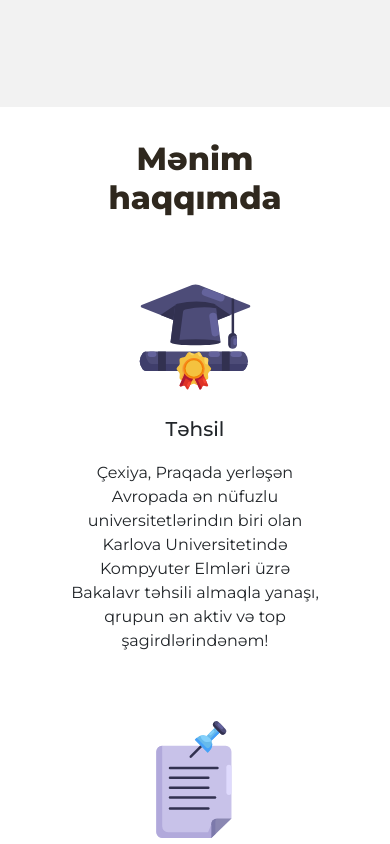
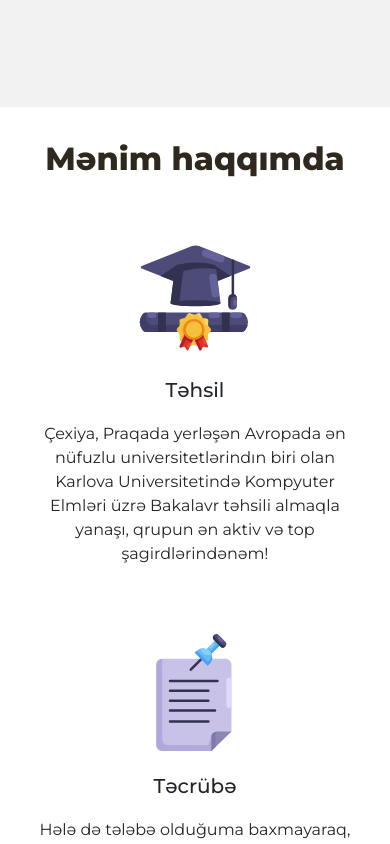
Before and after one commit to orkhen/tutoring_site, a React (Create React App) app: page / in a window 390 px wide. Shown: the part 1680-2524 px from the top of the page. Built offline with nearby package versions, Linux system fonts and the light colour scheme.

Commit message:
Updated 18/02/2024 11:28PM

```diff
--- a/src/components/About/about.css
+++ b/src/components/About/about.css
@@ -23,6 +23,10 @@
 }
 
 @media screen and (max-width: 768px) {
+    .about-container {
+        margin: 2rem 2rem 0 2rem;
+    }
+
     .about-blocks {
         display: flex;
         flex-direction: column;
```
